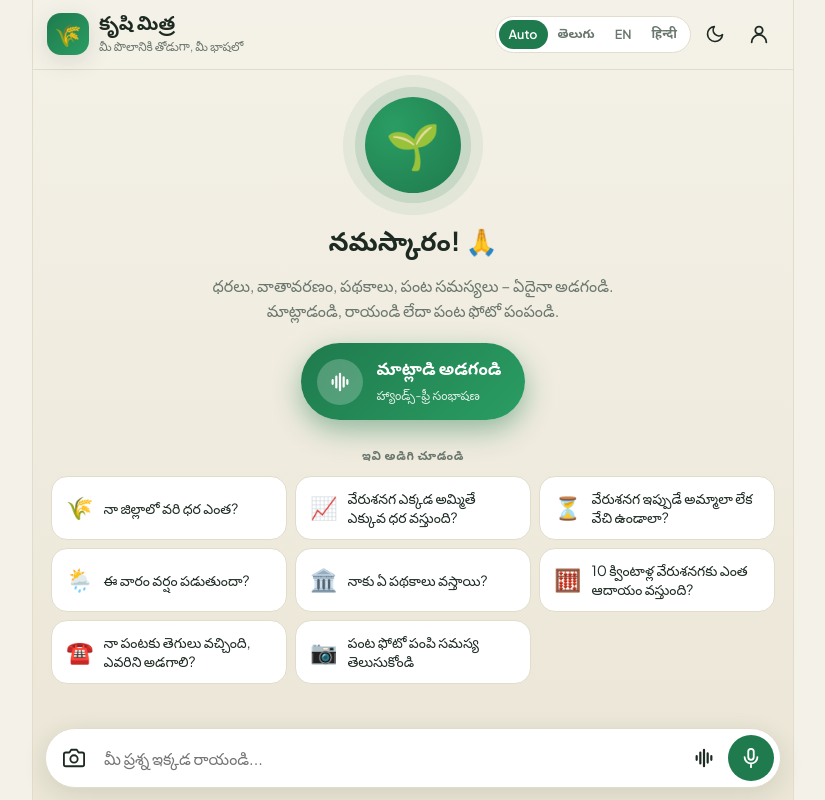
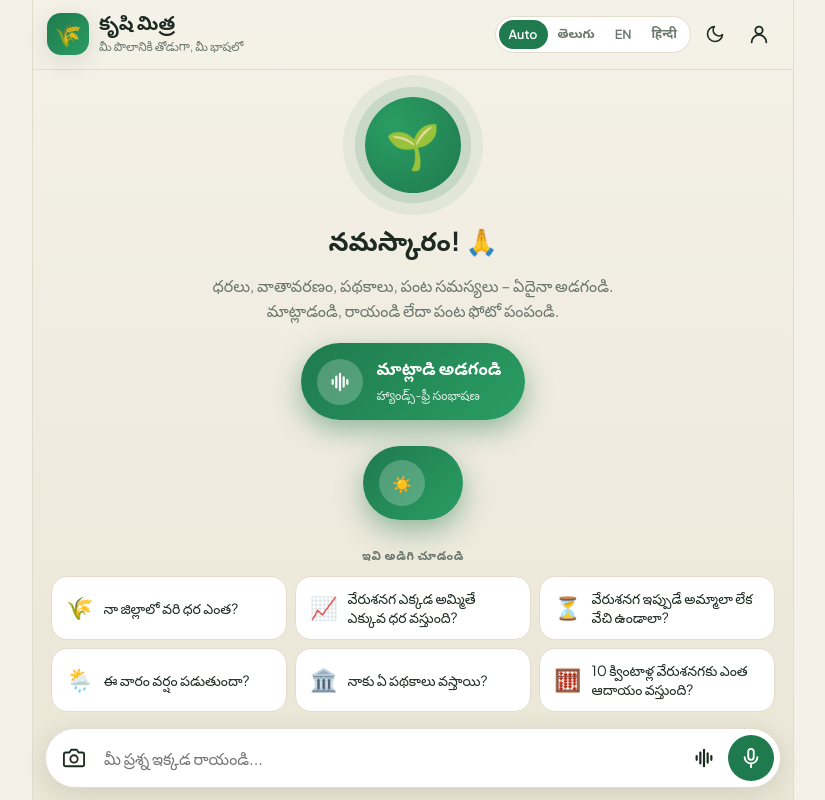
Before and after one commit to Eswereddy/krishi-mitra-agent, a React (Vite) app in the folder frontend/: page / in a window 1280 px wide. Shown: the whole page, without its empty margins (227-1052 px from the left). Built offline with nearby package versions, Linux system fonts and the light colour scheme.

Commit message:
Add daily brief function to fetch backend data

```diff
--- a/frontend/src/App.jsx
+++ b/frontend/src/App.jsx
@@ -240,6 +240,34 @@ export default function App() {
     }
   }
 
+  // One-tap daily brief: weather, irrigation, spraying, price and sell/hold from the backend (no model call).
+  async function dailyBrief() {
+    unlockAudio();
+    if (busyRef.current) return;
+    if (!navigator.onLine) { setToast(tRef.current.offline); return; }
+    busyRef.current = true;
+    setBusy(true);
+    stopSpeaking();
+    setSpeakingId(null);
+    const bid = uid();
+    setMessages((m) => [...m, { id: uid(), role: "user", text: t.today }, { id: bid, role: "bot", pending: true }]);
+    try {
+      const r = await fetch("/api/brief", {
+        method: "POST", headers: { "Content-Type": "application/json" },
+        body: JSON.stringify({ profile, lang: lang === "auto" ? "te" : lang }),
+      });
+      if (!r.ok) throw new Error(`Error ${r.status}`);
+      const data = await r.json();
+      setMessages((m) => m.map((x) => (x.id === bid ? { id: bid, role: "bot", text: data.answer, steps: data.steps || [], verification: data.verification } : x)));
+      if (autoSpeakRef.current) speakMessage(bid, data.answer);
+    } catch (e) {
+      setMessages((m) => m.map((x) => (x.id === bid ? { id: bid, role: "bot", error: true, text: e.message } : x)));
+    } finally {
+      busyRef.current = false;
+      setBusy(false);
+    }
+  }
+
   function submit() {
     unlockAudio();
     const file = photo?.file;
@@ -459,6 +487,10 @@ export default function App() {
               <span className="talk-ico"><I.wave /></span>
               <span><b>{t.talkBtn}</b><small>{t.talkSub}</small></span>
             </button>
+            <button className="talk-cta today-cta" onClick={dailyBrief}>
+              <span className="talk-ico">☀️</span>
+              <span><b>{t.today}</b><small>{t.todaySub}</small></span>
+            </button>
             {installEvt && <button className="pill" onClick={installApp}>{t.install}</button>}
             <h4>{t.tryAsk}</h4>
             <div className="quick">
```
